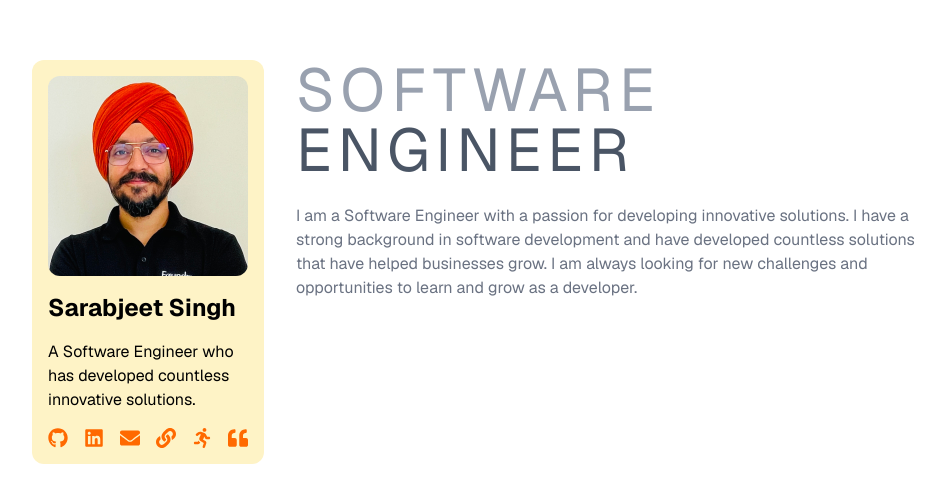
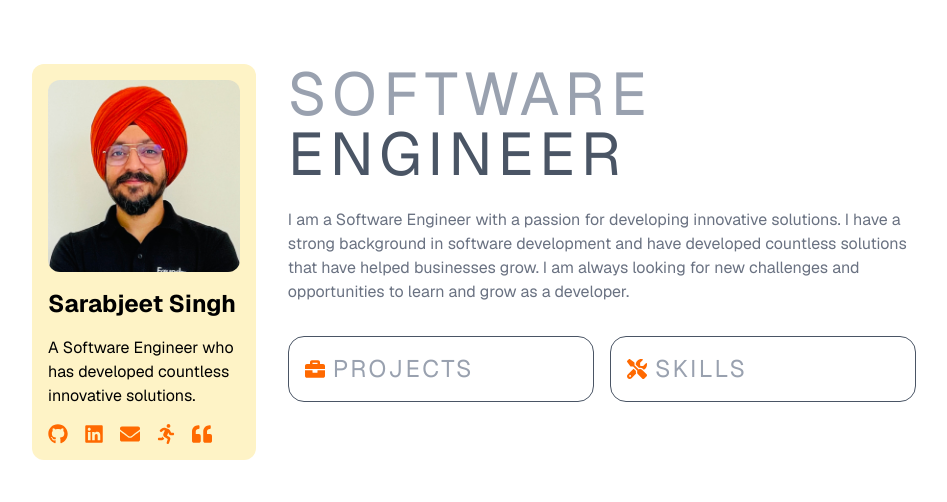
Before and after one commit to sarabs3/sarab.dev, a Next.js app: page / in a window 1280 px wide. Shown: the part 138-640 px from the top of the page, without its empty margins (158-1105 px from the left). Built offline with nearby package versions, Linux system fonts and the light colour scheme.

Commit message:
Added projects link in the home page

```diff
--- a/src/app/page.tsx
+++ b/src/app/page.tsx
@@ -1,6 +1,7 @@
 import Image from "next/image";
 import Link from "next/link";
-import { FaGithub, FaLinkedin, FaEnvelope, FaLink, FaRunning, FaQuoteLeft } from "react-icons/fa";
+import { FaGithub, FaLinkedin, FaEnvelope, FaRunning, FaQuoteLeft, FaBriefcase } from "react-icons/fa";
+import { FaScrewdriverWrench } from "react-icons/fa6";
 
 export default function Home() {
   return (
@@ -20,9 +21,6 @@ export default function Home() {
             <a href="mailto:hellosarab0@gmail.com">
               <FaEnvelope size={20} className="text-orange-500" />
             </a>
-            <Link href="/skills">
-              <FaLink size={20} className="text-orange-500" />
-            </Link>
             <Link href="/running">
               <FaRunning size={20} className="text-orange-500" />
             </Link>
@@ -37,6 +35,20 @@ export default function Home() {
           <p className="text-gray-500 mt-6">
             I am a Software Engineer with a passion for developing innovative solutions. I have a strong background in software development and have developed countless solutions that have helped businesses grow. I am always looking for new challenges and opportunities to learn and grow as a developer.
           </p>
+          <div className="mt-8 flex">
+            <div className="p-4 border flex-1/3 rounded-2xl border-gray-600 mr-4 hover:shadow-lg transition-shadow">
+            <Link href="/projects" className="flex items-center">
+              <FaBriefcase size={20} className="text-orange-500 mr-2" />
+              <p className="text-gray-400 text-2xl uppercase tracking-widest">Projects</p>
+            </Link>
+            </div>
+            <div className="p-4 border flex-1/3 rounded-2xl border-gray-600 mr-4 hover:shadow-lg transition-shadow">
+            <Link href="/skills" className="flex items-center">
+              <FaScrewdriverWrench size={20} className="text-orange-500 mr-2" />
+              <p className="text-gray-400 text-2xl uppercase tracking-widest">Skills</p>
+            </Link>
+            </div>
+          </div>
         </div>
 
       </main>
```
